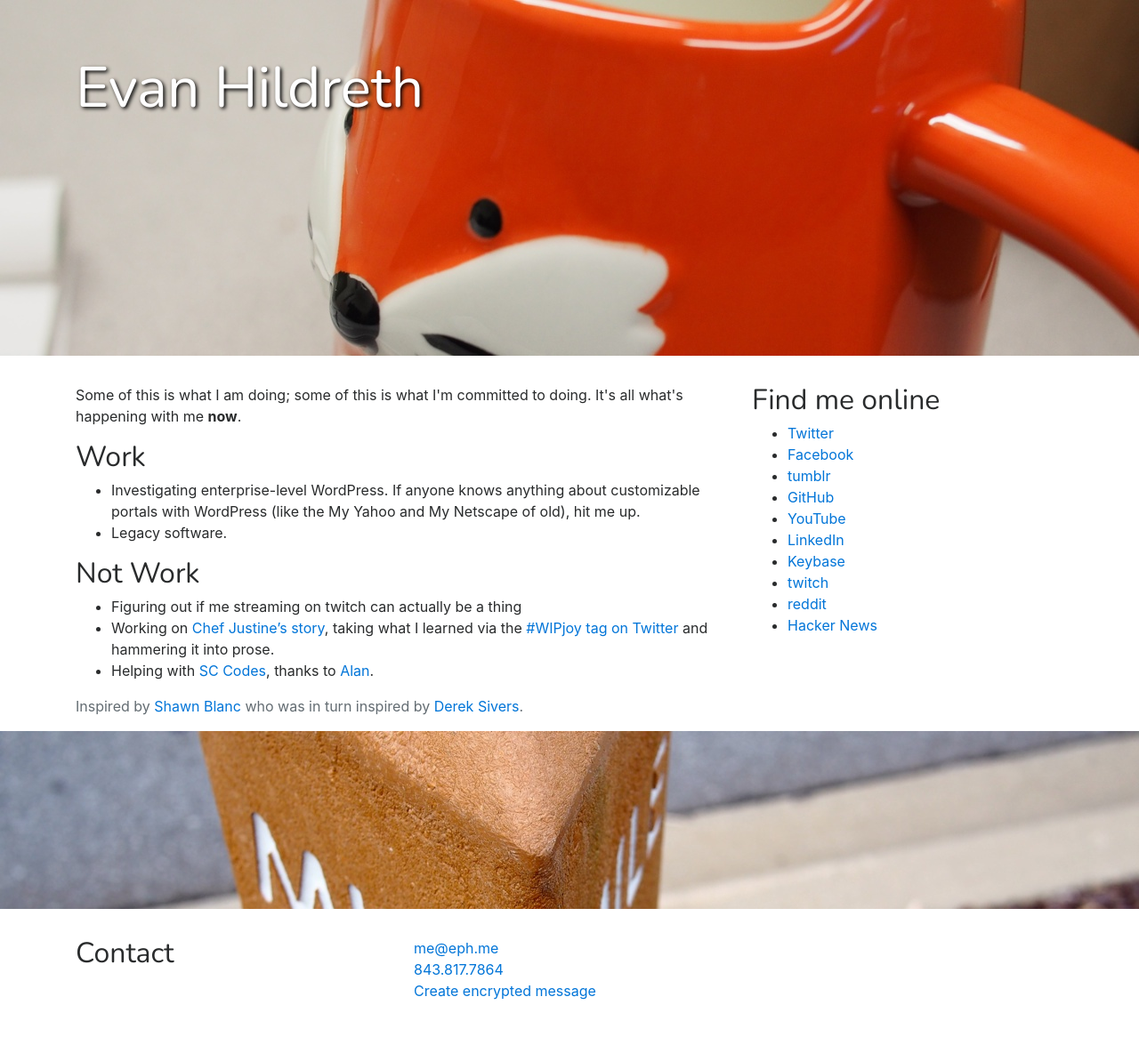
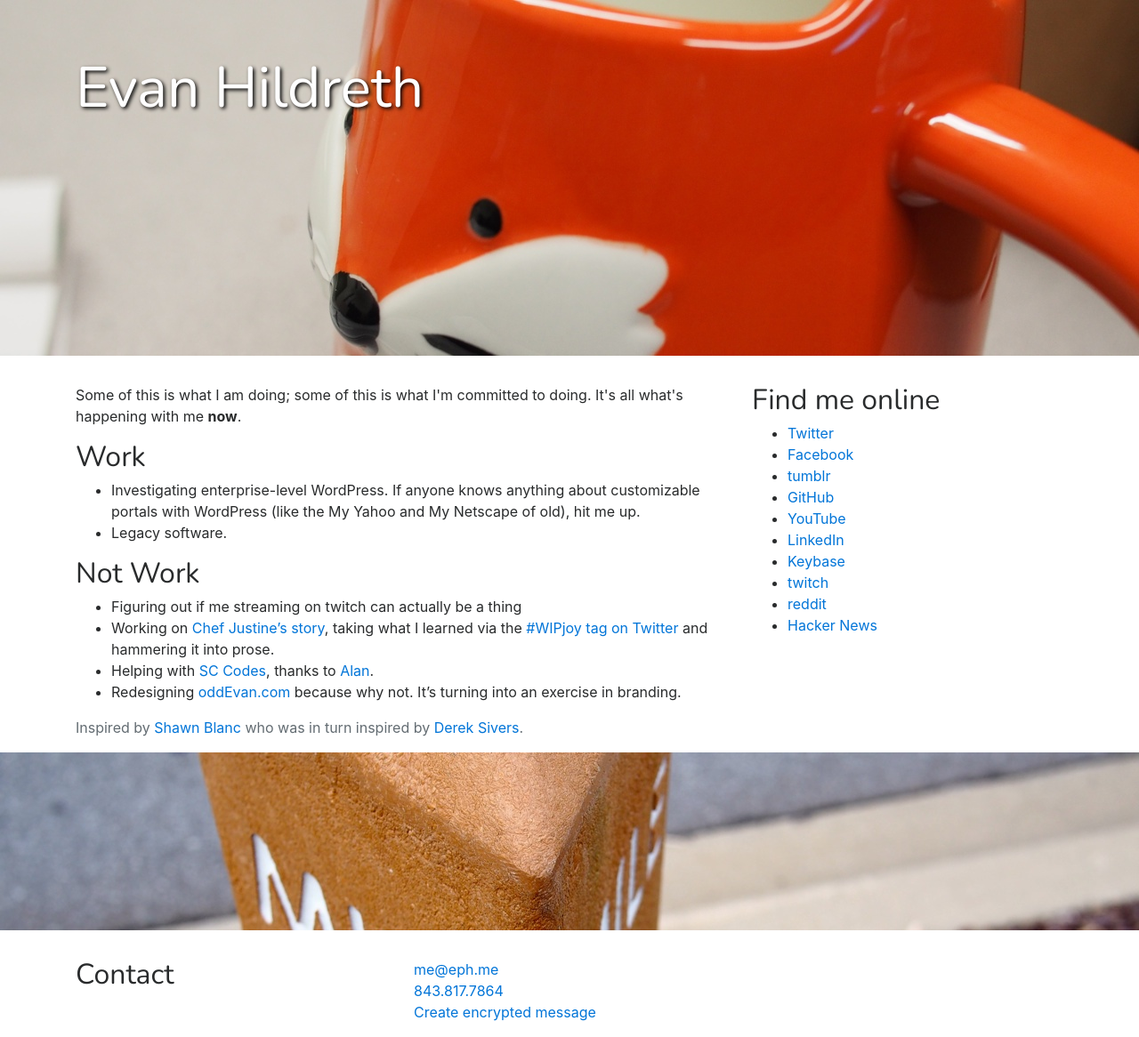
Before and after one commit to oddevan/oddevan.github.io, a Jekyll site: the page built from now.md, in a window 1280 px wide. Shown: the whole page at 89% size. Built offline with Jekyll 4.4.1, drawn with Linux system fonts in a browser that asks for light colours; nearby versions of some CDN libraries; before the commit the page ends 1142 px from its top, so only the background shows below that.

Commit message:
Adding the oe redesign to Now

```diff
--- a/now.md
+++ b/now.md
@@ -16,8 +16,10 @@ layout: now
 - Working on [Chef Justine's story][chef], taking what I learned via
   the [#WIPjoy tag on Twitter][wipjoy] and hammering it into prose.
 - Helping with [SC Codes][sccodes], thanks to [Alan][alan].
+- Redesigning [oddEvan.com][oe] because why not. It's turning into an exercise in branding.
 
 [chef]: http://plotholefragments.tumblr.com/post/144838233631/100fragmentsmakeonehole-day-35
 [wipjoy]: https://twitter.com/oddEvan/timelines/816021313965932544
 [sccodes]: https://sccodes.org
 [alan]: https://twitter.com/commondream
+[oe]: http://www.oddevan.com/
```
